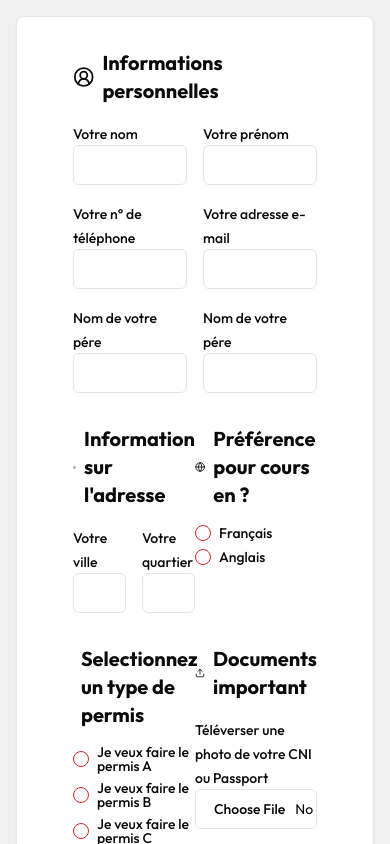
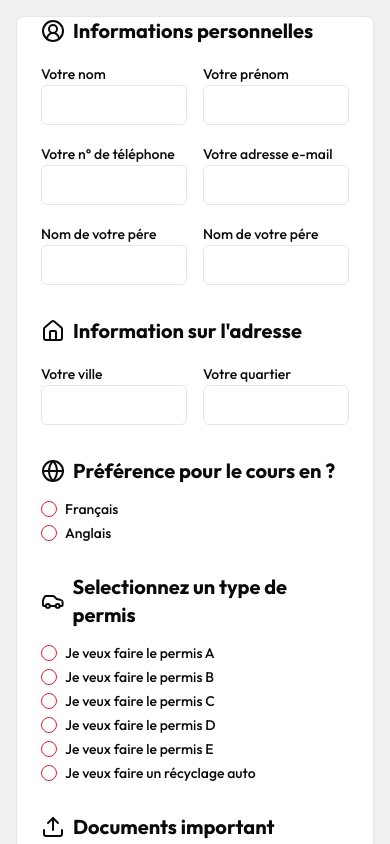
Before and after one commit to lionel-dev20/Chancimi, a Next.js app: page /register in a window 390 px wide. Shown: the top 844 px of the page. Built offline with nearby package versions, Linux system fonts and the light colour scheme.

Commit message:
mise à jours du responsive du formulaire

```diff
--- a/app/register/_components/FormRegister.jsx
+++ b/app/register/_components/FormRegister.jsx
@@ -1,24 +1,3 @@
-
-
-
-
-
-
-
-
-
-
-
-
-
-
-
-
-
-
-
-
-
 'use client'
 
 import { useState, useEffect } from 'react'
@@ -71,7 +50,7 @@ export default function SingleStepForm() {
     if (showPopup && countdown > 0) {
       timer = setInterval(() => {
         setCountdown((prevCountdown) => prevCountdown - 1)
-      }, 5000)
+      }, 1000)
     } else if (countdown === 0) {
       clearInterval(timer)
       // Redirect to payment page
@@ -106,7 +85,7 @@ export default function SingleStepForm() {
 
   return (
     <div className="container mx-auto p-4">
-      <Card className="w-full max-w-4xl mx-auto py-8 px-8">
+      <Card className="w-full max-w-4xl mx-auto sm:py-8 sm:px-8">
         <CardHeader>
           {/* <CardTitle>Complete Application Form</CardTitle> */}
         </CardHeader>
@@ -184,7 +163,7 @@ export default function SingleStepForm() {
             </div>
 
 
-            <div className='grid grid-cols-2 sm:gap-x-12 gap-y-8'>
+            <div className='grid sm:grid-cols-2 sm:gap-x-12 gap-y-8'>
             <div className="space-y-4">
               <div className="flex items-center space-x-2">
                 <Home className="h-6 w-6" />
@@ -217,7 +196,7 @@ export default function SingleStepForm() {
             <div className="space-y-4">
               <div className="flex items-center space-x-2">
                 <Globe className="h-6 w-6" />
-                <h2 className="text-xl font-bold">Préférence pour cours en ?</h2>
+                <h2 className="text-xl font-bold">Préférence pour le cours en ?</h2>
               </div>
               <RadioGroup
                 name="language"
```
